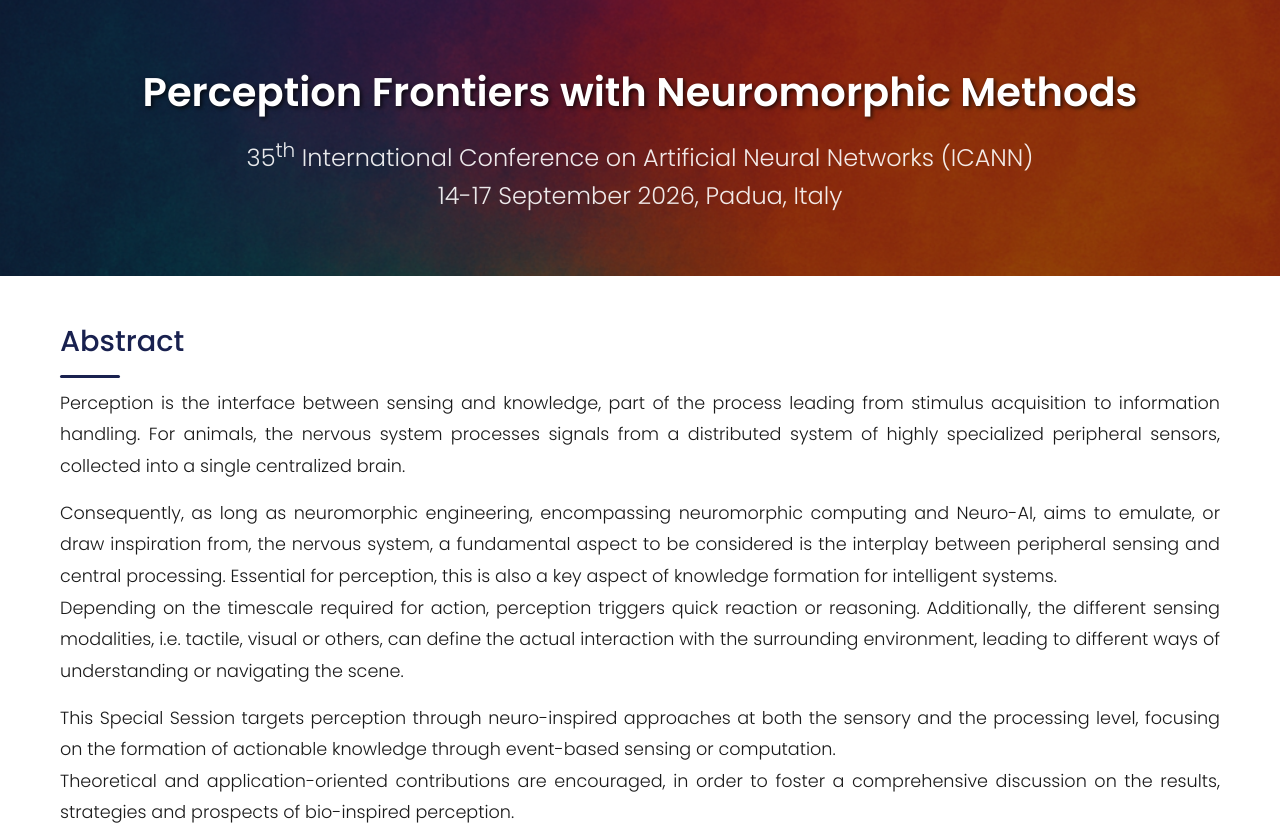
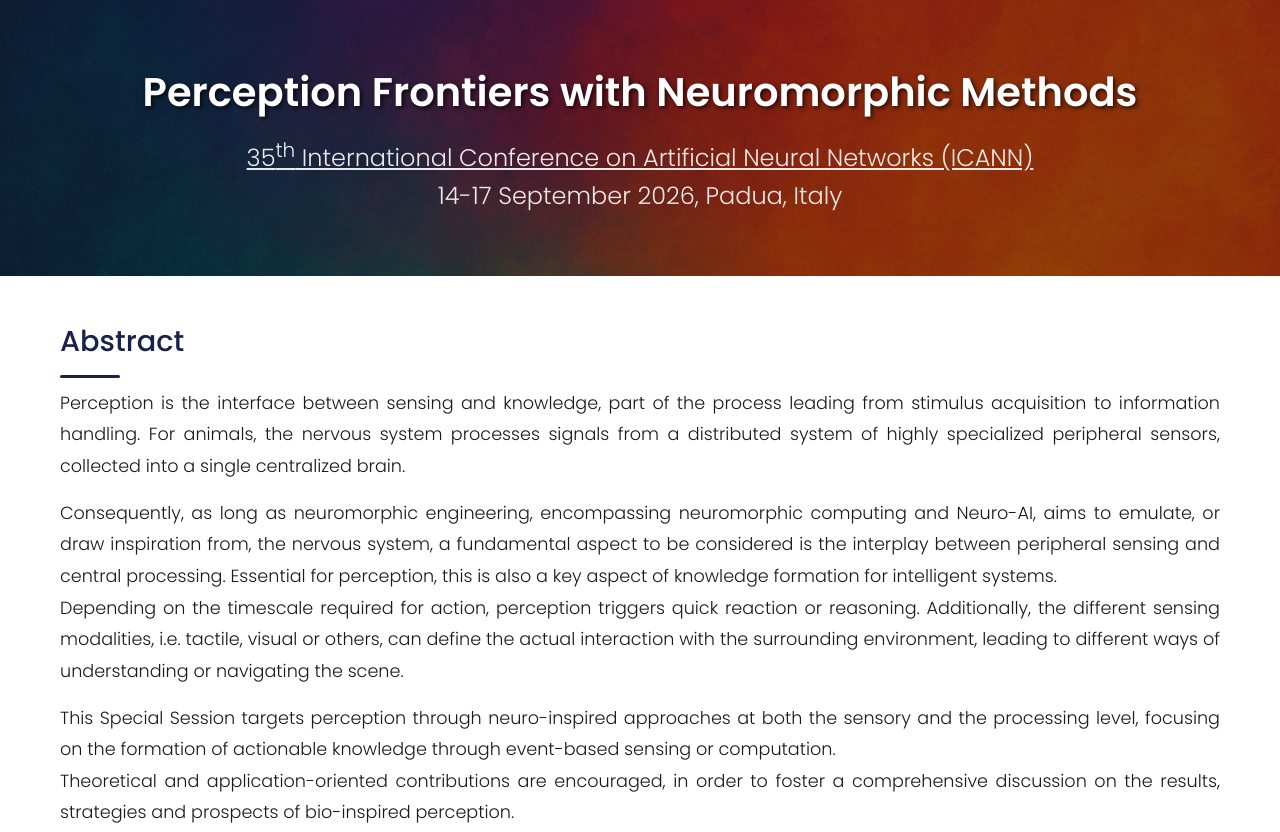
Before and after one commit to VitF/perceptionfrontiers.github.io, a plain HTML site: page index.html in a window 1280 px wide. Shown: the top 832 px of the page. Drawn offline with Linux system fonts and the light colour scheme.

Commit message:
ICANN website link included

```diff
--- a/index.html
+++ b/index.html
@@ -270,7 +270,7 @@
     <div class="container">
         <header class="header">
             <h1>Perception Frontiers with Neuromorphic Methods</h1>
-            <p class="subtitle">35<sup>th</sup> International Conference on Artificial Neural Networks (ICANN)<br>
+            <p class="subtitle"><a href="https://e-nns.org/icann2026/" style="color: white; text-decoration: underline;">35<sup>th</sup> International Conference on Artificial Neural Networks (ICANN)</a><br>
             14-17 September 2026, Padua, Italy</p>
         </header>
 
```
